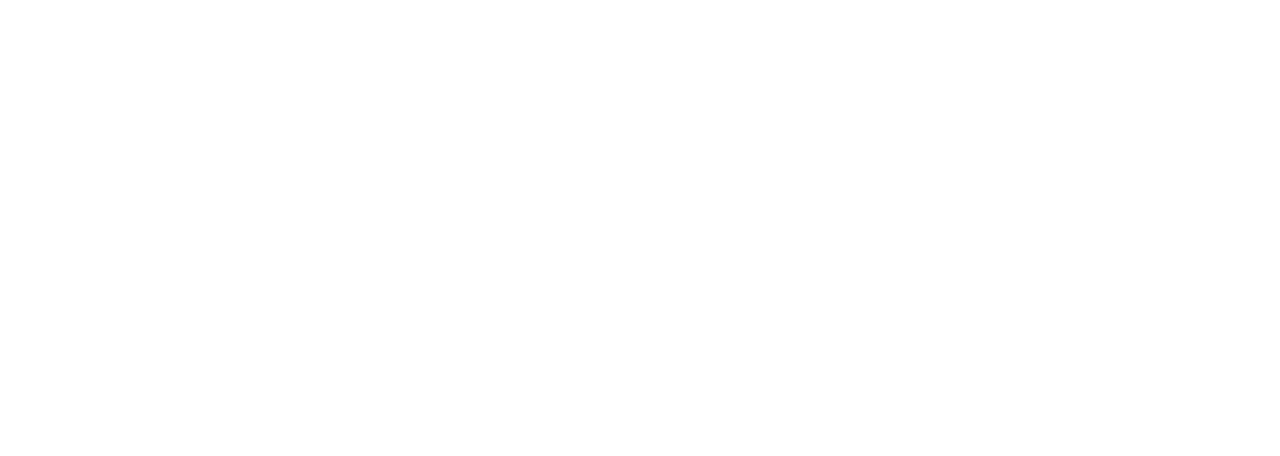
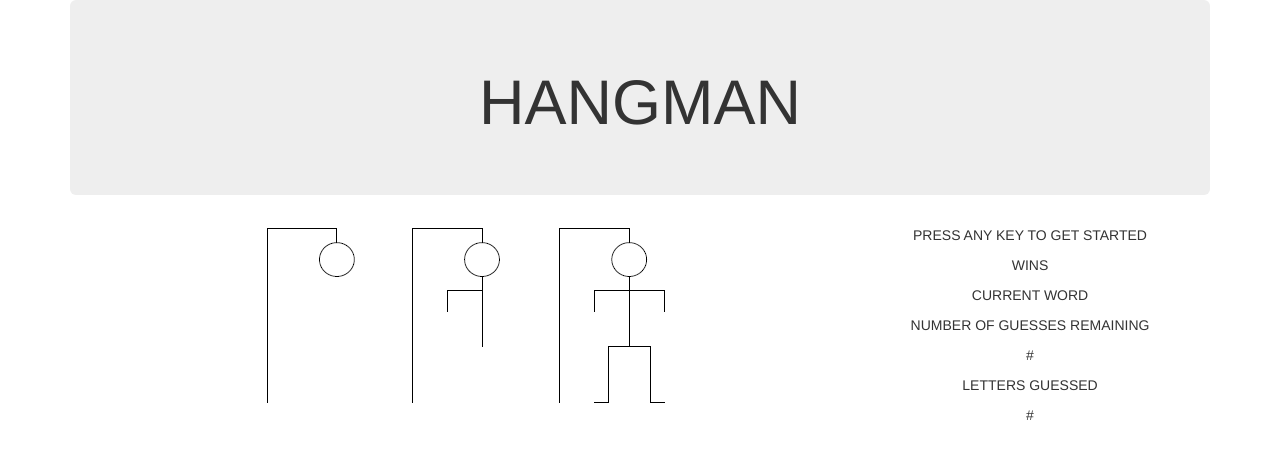
Before and after one commit to semegoita/hangman-game, a plain HTML site: page index.html in a window 1280 px wide. Drawn offline with nearby package versions, Linux system fonts and the light colour scheme; files whose address does not match are found by name.

Commit message:
Added back ground and hangman image

```diff
--- a/index.html
+++ b/index.html
@@ -1,13 +1,55 @@
 <!DOCTYPE html>
 <html lang="en">
+
 <head>
     <meta charset="UTF-8">
     <meta name="viewport" content="width=device-width, initial-scale=1.0">
     <meta http-equiv="X-UA-Compatible" content="ie=edge">
     <title>Document</title>
     <script src="javascript/game.js"></script>
+    <!-- Latest compiled and minified CSS -->
+    <link rel="stylesheet" href="https://maxcdn.bootstrapcdn.com/bootstrap/3.3.7/css/bootstrap.min.css" integrity="sha384-BVYiiSIFeK1dGmJRAkycuHAHRg32OmUcww7on3RYdg4Va+PmSTsz/K68vbdEjh4u"
+        crossorigin="anonymous">
+
+    <!-- Optional theme -->
+    <link rel="stylesheet" href="https://maxcdn.bootstrapcdn.com/bootstrap/3.3.7/css/bootstrap-theme.min.css" integrity="sha384-rHyoN1iRsVXV4nD0JutlnGaslCJuC7uwjduW9SVrLvRYooPp2bWYgmgJQIXwl/Sp"
+        crossorigin="anonymous">
+
+    <!-- Latest compiled and minified JavaScript -->
+    <script src="https://maxcdn.bootstrapcdn.com/bootstrap/3.3.7/js/bootstrap.min.js" integrity="sha384-Tc5IQib027qvyjSMfHjOMaLkfuWVxZxUPnCJA7l2mCWNIpG9mGCD8wGNIcPD7Txa"
+        crossorigin="anonymous"></script>
 </head>
+
 <body>
+    <div class="container">
+        <div class="jumbotron">
+            <div class="container">
+                <h1 style="text-align:center">HANGMAN</h1>
+            </div>
+        </div>
+    </div>
+    <div class="container" style="background-image: assets/images/hangman-1-jpg">
+        <div class="row">
+            <div class="col-xs-2"></div>
+            <div class="col-xs-4">
+                <img src="assets/images/hangman.jpg" alt="hangman picture">
+            </div>
+            <div class="col-xs-4 col-xs-offset-2" style="text-align:center">
+              <div> <p>PRESS ANY KEY TO GET STARTED </p></div>
+               <div><p>WINS</p></div>
+                <div><p> CURRENT WORD</p></div>
+                <div><P>NUMBER OF GUESSES REMAINING</P></div>
+                <div><P> #</P></div>
+                <div><P>LETTERS GUESSED</P></div>
+               <div><P>#</P></div>
+            </div>
+            <div class="col-xs-2">
 
+            </div>
+
+        </div>
+    </div>
+    </div>
 </body>
+
 </html>
```
Also changed, not shown: assets/images/hangman-1.jpg (added), assets/images/hangman.jpg (added).
